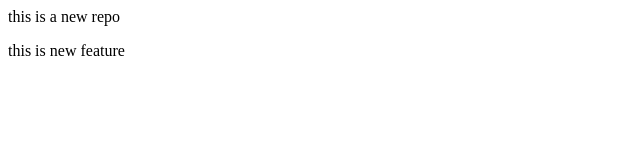
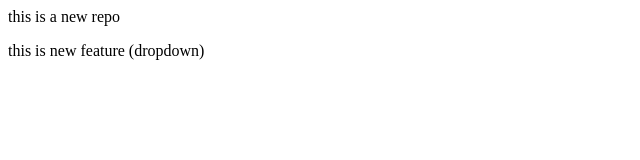
Before and after one commit to Sharankhalsa/Local-repo, a plain HTML site: page index.html in a window 1280 px wide. Shown: the full height of the page, 0-640 px from the left. Drawn offline with Linux system fonts and the light colour scheme.

Commit message:
dropdown

```diff
--- a/index.html
+++ b/index.html
@@ -1,2 +1,2 @@
 <p>this is a new repo
-</p>this is new feature</p>
+</p>this is new feature (dropdown) </p>
```
